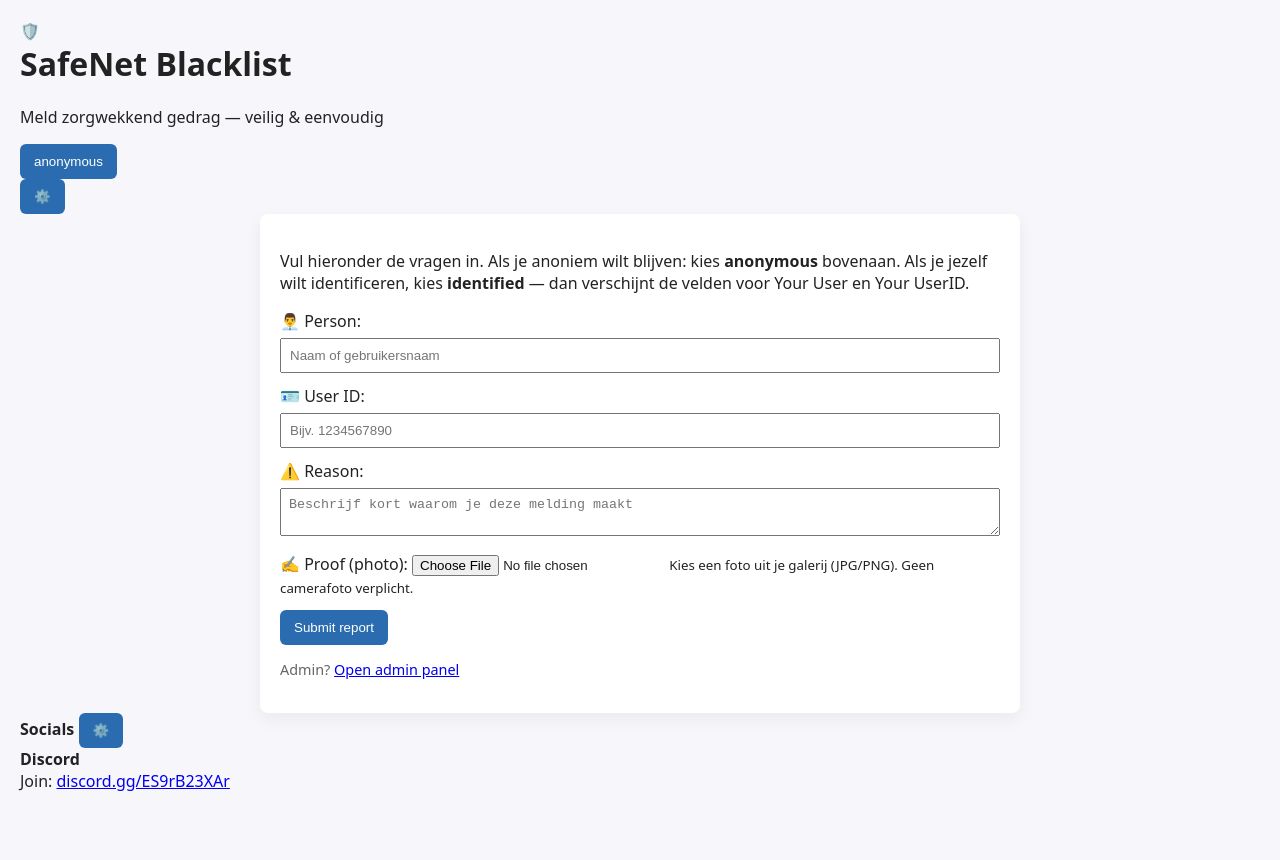
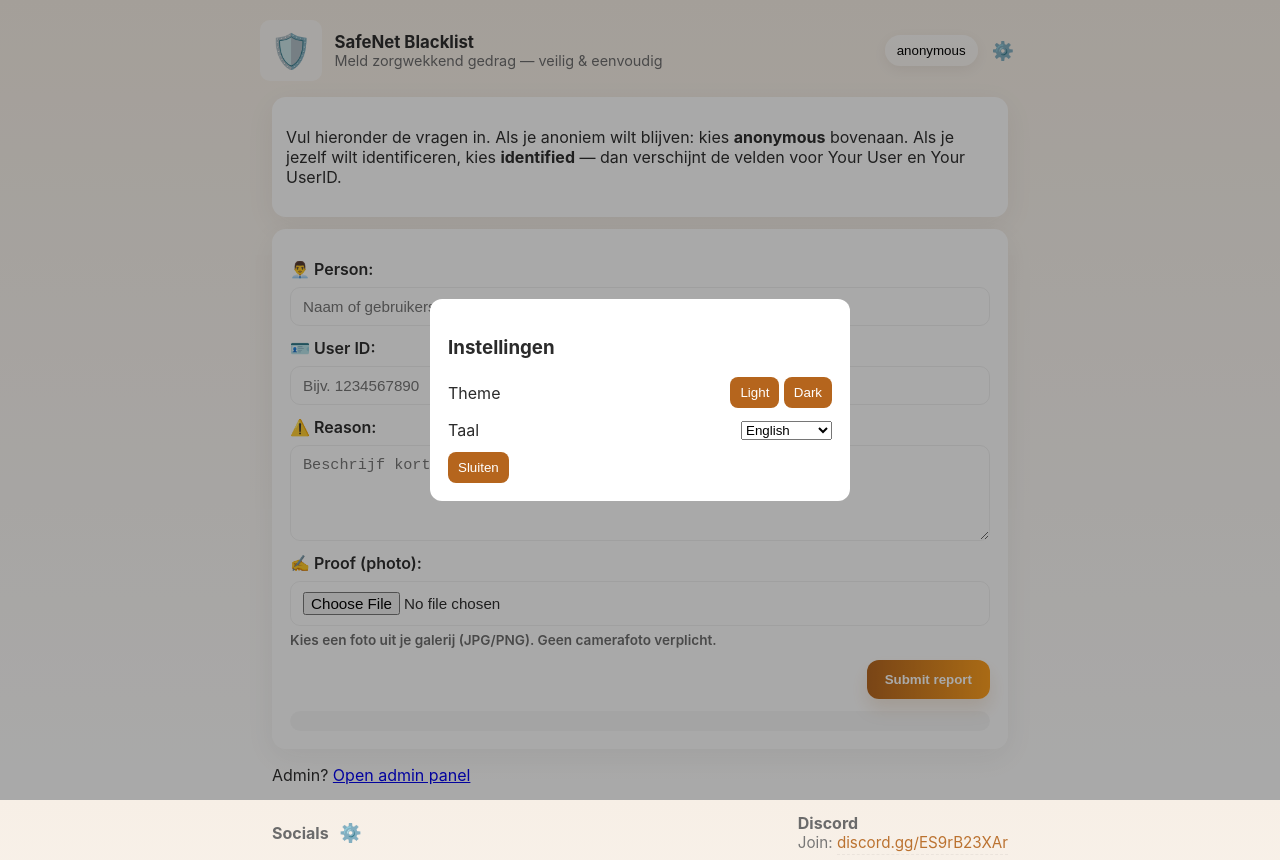
Before and after one commit to pcgaming-glitch/SafeNet-Blacklist, a website: page public/index.html in a window 1280 px wide. Before the commit the page ends 812 px from the top, so only its background shows below. Drawn offline with Linux system fonts and the light colour scheme.

Commit message:
Update CSS variables and styles for light and dark themes

```diff
--- a/public/style.css
+++ b/public/style.css
@@ -1,34 +1,125 @@
-:root {
-  --bg: #f7f7fb;
+:root{
+  --bg: #f7efe6;
   --card: #ffffff;
-  --accent: #2b6cb0;
-  --muted: #666;
+  --accent: #b5651d; /* warm amber */
+  --accent-2: #ff9f1c;
+  --muted: #6b6b6b;
+  --text: #2b2b2b;
+  --glass: rgba(255,255,255,0.6);
 }
-body {
-  font-family: system-ui, -apple-system, "Segoe UI", Roboto, "Helvetica Neue", Arial;
-  background: var(--bg);
-  color: #222;
-  margin: 0;
-  padding: 20px;
+
+/* dark theme */
+body.dark {
+  --bg: #0f1720;
+  --card: #0b1220;
+  --accent: #f5a25d;
+  --accent-2: #ffb86b;
+  --muted: #9aa4b2;
+  --text: #e6eef8;
+  --glass: rgba(255,255,255,0.04);
 }
-.container {
-  max-width: 720px;
-  margin: 0 auto;
-  background: var(--card);
-  padding: 20px;
-  border-radius: 8px;
-  box-shadow: 0 6px 18px rgba(20,20,40,0.06);
+
+*{box-sizing:border-box}
+html,body{height:100%}
+body{
+  font-family: Inter, ui-sans-serif, system-ui, -apple-system, "Segoe UI", Roboto, "Helvetica Neue", Arial;
+  background: linear-gradient(180deg, var(--bg) 0%, #fff 100%);
+  color:var(--text);
+  margin:0;
+  padding:20px;
+  -webkit-font-smoothing:antialiased;
+  -moz-osx-font-smoothing:grayscale;
 }
-h1 { margin-top: 0; }
-label { display: block; margin: 12px 0; }
-input[type="text"], input[type="password"], textarea {
-  width: 100%; padding: 8px; margin-top: 6px; box-sizing: border-box;
+
+/* container */
+.container{
+  max-width:760px;
+  margin:16px auto;
+  padding:0 12px;
 }
-button { background: var(--accent); color: white; border: none; padding: 10px 14px; border-radius: 6px; cursor: pointer; }
-button:active { transform: translateY(1px); }
-.hidden { display: none; }
-.small { color: var(--muted); font-size: 0.9rem; }
-.report-card { border: 1px solid #eee; padding: 12px; margin: 8px 0; border-radius: 6px; display:flex; gap:12px; align-items:flex-start;}
-.report-card img { max-width: 140px; border-radius:4px; }
-.meta { flex: 1; }
-.meta p { margin: 4px 0; }
+
+/* header */
+.site-header .header-inner{
+  display:flex;
+  justify-content:space-between;
+  align-items:center;
+  max-width:760px;
+  margin:0 auto 12px;
+}
+.brand{display:flex;gap:12px;align-items:center}
+.logo{font-size:34px; background:var(--glass); padding:10px;border-radius:10px}
+.brand-text h1{margin:0;font-size:1.05rem}
+.brand-text .tagline{margin:0;font-size:0.9rem;color:var(--muted)}
+.controls{display:flex;gap:8px;align-items:center}
+.icon-btn, .tiny-btn{background:transparent;border:0;cursor:pointer;font-size:18px}
+.toggle-pill{
+  border: none;
+  padding:8px 12px;
+  border-radius:999px;
+  background:linear-gradient(180deg, rgba(255,255,255,0.7), rgba(255,255,255,0.5));
+  box-shadow: 0 4px 14px rgba(11,12,16,0.06);
+  cursor:pointer;
+}
+
+/* cards */
+.card{
+  background:var(--card);
+  border-radius:14px;
+  padding:14px;
+  box-shadow: 0 8px 30px rgba(30,30,30,0.06);
+  margin-bottom:12px;
+}
+.form-card{padding:18px}
+
+/* labels & inputs */
+.field-label{display:block;margin:12px 0;color:var(--text);font-weight:600}
+.field-label input[type="text"],
+.field-label input[type="file"],
+.field-label textarea{
+  display:block;
+  width:100%;
+  margin-top:8px;
+  padding:10px 12px;
+  border-radius:10px;
+  border:1px solid rgba(0,0,0,0.06);
+  background:transparent;
+  color:var(--text);
+  font-size:0.95rem;
+}
+.field-label textarea{min-height:96px;resize:vertical}
+.hint{display:block;margin-top:6px;color:var(--muted);font-size:0.85rem}
+
+/* primary button */
+button.primary{
+  background:linear-gradient(90deg,var(--accent),var(--accent-2));
+  color:white;
+  border:0;
+  padding:12px 18px;
+  border-radius:12px;
+  font-weight:700;
+  cursor:pointer;
+  box-shadow: 0 10px 18px rgba(181,101,29,0.15);
+}
+.primary:active{transform:translateY(1px)}
+.form-actions{display:flex;justify-content:flex-end;margin-top:12px}
+
+/* messages */
+.form-message{margin-top:12px;padding:10px;border-radius:10px;background:rgba(0,0,0,0.03);color:var(--muted)}
+
+/* footer */
+.site-footer{max-width:760px;margin:20px auto;color:var(--muted);padding:8px 12px}
+.footer-inner{display:flex;justify-content:space-between;align-items:center}
+.subtle{opacity:0.9;font-size:0.95rem}
+.discord-link a{color:var(--accent);text-decoration:none;border-bottom:1px dashed rgba(0,0,0,0.06);padding-bottom:2px}
+
+/* modal */
+.modal{position:fixed;inset:0;display:flex;align-items:center;justify-content:center;background:rgba(10,10,10,0.35);z-index:9999}
+.modal-content{width:92%;max-width:420px;background:var(--card);padding:18px;border-radius:12px}
+.setting-row{display:flex;justify-content:space-between;align-items:center;margin:12px 0}
+.small-btn{background:var(--accent);color:#fff;border:0;padding:8px 10px;border-radius:8px;cursor:pointer}
+
+/* responsive */
+@media (max-width:560px){
+  .brand-text h1{font-size:0.98rem}
+  .form-card{padding:14px}
+}
```
